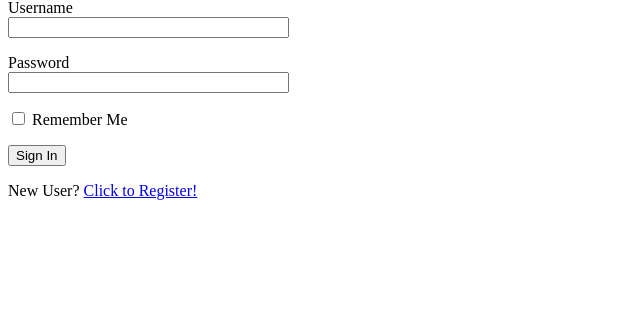
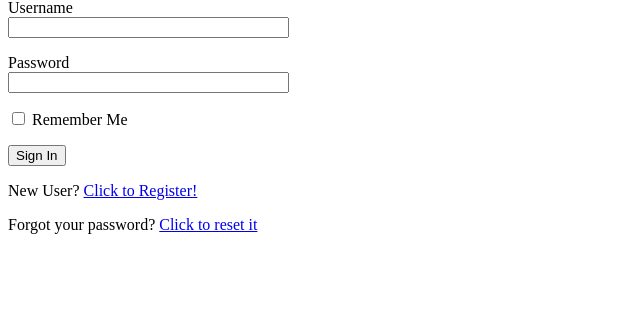
Before and after one commit to Wugdich/microblog, a Flask app: page /login in a window 1280 px wide. Shown: the part 117-439 px from the top of the page, without its empty margins (0-640 px from the left). Run offline with Flask 2, Linux system fonts and the light colour scheme.

Commit message:
Add password reset request.

```diff
--- a/app/forms.py
+++ b/app/forms.py
@@ -57,3 +57,8 @@ class PostForm(FlaskForm):
     post = TextAreaField('Say something', validators=[DataRequired(),
                                                       Length(min=1, max=140)])
     submit = SubmitField('Submit')
+
+
+class ResetPasswordRequestForm(FlaskForm):
+    email = StringField('Email', validators=[DataRequired(), Email()])
+    submit = SubmitField('Request Password Reset')
--- a/app/routes.py
+++ b/app/routes.py
@@ -4,9 +4,10 @@ from app import app, db
 from flask import render_template, flash, redirect, url_for, request
 from flask_login import current_user, login_user, logout_user, login_required
 from app.forms import LoginForm, RegistrationForm, EditProfileForm
-from app.forms import EmptyForm, PostForm
+from app.forms import EmptyForm, PostForm, ResetPasswordRequestForm
 from app.models import User, Post
 from werkzeug.urls import url_parse
+from app.email import send_password_reset_email
 
 
 @app.route('/', methods=['GET', 'POST'])
--- a/app/templates/login.html
+++ b/app/templates/login.html
@@ -21,5 +21,9 @@
         <p>{{ form.remember_me() }} {{ form.remember_me.label }}</p>
         <p>{{ form.submit() }}</p>
         <p>New User? <a href="{{ url_for('register') }}">Click to Register!</a></p>
+        <p>
+            Forgot your password?
+            <a href="{{ url_for('reset_password_request') }}">Click to reset it</a>
+        </p>
     </form>
 {% endblock %}
--- a/config.py
+++ b/config.py
@@ -15,4 +15,5 @@ class Config(object):
     MAIL_USE_TLS = os.environ.get('MAIL_USE_TLS') is not None
     MAIL_USERNAME = os.environ.get('MAIL_USERNAME')
     MAIL_PASSWORD = os.environ.get('MAIL_PASSWORD')
-    ADMINS = ['truewugd@ya.ru']
+    MAIL_USE_SSL = os.environ.get('MAIL_USE_SLL')
+    ADMINS = ['wugd.dev@yandex.ru']
```
